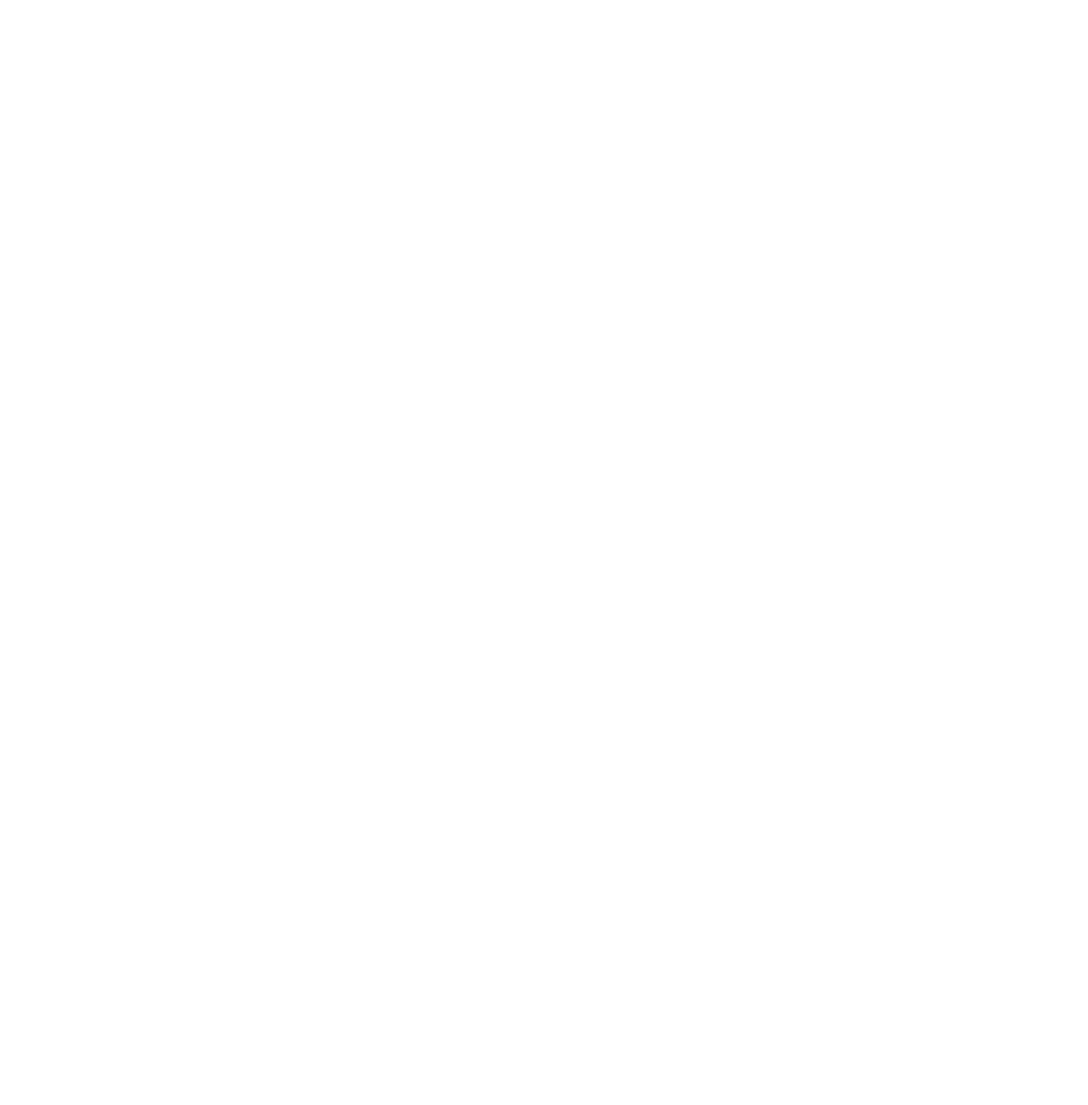
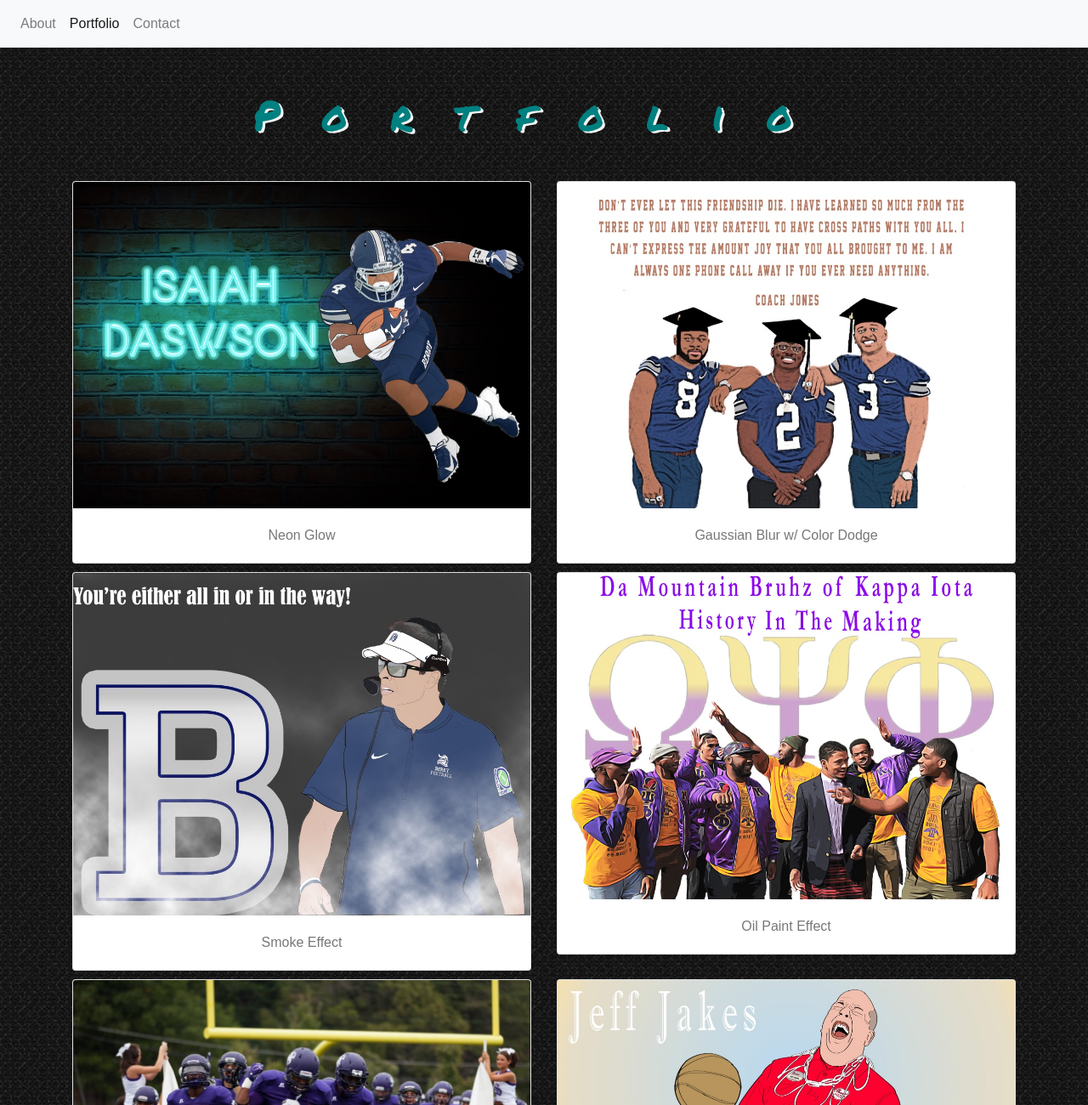
Before and after one commit to devantej2/Bootstrap-Portfolio, a plain HTML site: page portfolio.html in a window 1280 px wide. Shown: the top 1300 px of the page at 85% size. Before the commit the page ends 800 px from the top, so only its background shows below. Drawn offline with nearby package versions, Linux system fonts and the light colour scheme; files whose address does not match are found by name.

Commit message:
added images folder, updated portfolio.html to have image cards, padding between, image cards, changed the portfolio h2 properties

```diff
--- a/portfolio.html
+++ b/portfolio.html
@@ -0,0 +1,102 @@
+<!DOCTYPE html>
+<html>
+
+<head>
+    <title>Gallery</title>
+    <link rel="stylesheet" href="https://stackpath.bootstrapcdn.com/bootstrap/4.3.1/css/bootstrap.min.css"
+        integrity="sha384-ggOyR0iXCbMQv3Xipma34MD+dH/1fQ784/j6cY/iJTQUOhcWr7x9JvoRxT2MZw1T" crossorigin="anonymous">
+    <link rel="stylesheet" type="text/css" href="style.css">
+    <link href="https://fonts.googleapis.com/css?family=Permanent+Marker&display=swap" rel="stylesheet">
+</head>
+
+<body>
+    <nav class="navbar navbar-expand-lg navbar-light bg-light">
+        <div class="collapse navbar-collapse" id="navbarNav">
+            <ul class="navbar-nav">
+                <li class="nav-item">
+                    <a class="nav-link" href="index.html"> About </a>
+                </li>
+                <li class="nav-item active">
+                    <a class="nav-link" href="portfolio.html">Portfolio <span class="sr-only">(current)</span></a>
+                </li>
+                <li class="nav-item">
+                    <a class="nav-link" href="contact.html">Contact</a>
+                </li>
+            </ul>
+        </div>
+    </nav>
+
+    <div class="container">
+        <div class="row main2">
+            <div class="col">
+                <h2> Portfolio </h2>
+            </div>
+        </div>
+        <div class="row">
+            <div class="col">
+                <div class="card">
+                    <img src="images/isaiah.jpg" class="card-img-top" alt="football">
+                    <div class="card-body">
+                        <p class="card-text text">Neon Glow</p>
+                    </div>
+                </div>
+            </div>
+
+            <div class="col">
+                <div class="card">
+                    <img src="images/berry.jpg" class="card-img-top" alt="football">
+                    <div class="card-body">
+                        <p class="card-text text">Gaussian Blur w/ Color Dodge</p>
+                    </div>
+                </div>
+            </div>
+        </div>
+        <div class="row">
+            <div class="col">
+                <div class="card">
+                    <img src="images/coachk.jpg" class="card-img-top" alt="football coach">
+                    <div class="card-body">
+                        <p class="card-text text">Smoke Effect</p>
+                    </div>
+                </div>
+            </div>
+
+            <div class="col">
+                <div class="card">
+                    <img src="images/bruhz.jpg" class="card-img-top"
+                        alt="fraternity brothers">
+                    <div class="card-body">
+                        <p class="card-text text">Oil Paint Effect </p>
+                    </div>
+                </div>
+            </div>
+        </div>
+        <div class="row">
+            <div class="col">
+                <div class="card">
+                    <img src="images/banner.jpg" class="card-img-top"
+                        alt="photo of football player">
+                    <div class="card-body">
+                        <p class="card-text text">Football</p>
+                    </div>
+                </div>
+            </div>
+
+            <div class="col">
+
+                <div class="card">
+                    <img src="images/jeffjakes.jpg" class="card-img-top"
+                        alt="cartoon graphic">
+                    <div class="card-body">
+                        <p class="card-text text">Adobe Illustrator</p>
+                    </div>
+                </div>
+            </div>
+        </div>
+
+    </div>
+
+
+</body>
+
+</html>
--- a/style.css
+++ b/style.css
@@ -6,10 +6,10 @@ body{
 
 h2{
     color: teal;
-    border-bottom      : 2px;
-    border-bottom-color: #666666;
-    border-bottom-style: solid;
-    width: 20%;
+    font-family: 'Permanent Marker', cursive;
+    font-size: 49px;
+    letter-spacing: 50px;
+    text-shadow: 3px 2px whitesmoke;
 }
 
 .header {
@@ -28,11 +28,23 @@ h2{
     margin-bottom   : 20px;
 }
 
-img {
+.main2 {
+    margin          : 0 auto;
+    margin-top      : 30px;
+    /*border          : solid;
+    background-color: #ffffff;
+    border-color    : #dddddd; */
+    padding         : 20px;
+    margin-bottom   : 20px;
+    width: 100%;
+    text-align: center;
+}
+
+/*img {
     width: 210px;
     height: 200px;
     padding: 10px;
-}
+}*/
 
 .footer{
     position: absolute;
@@ -48,3 +60,11 @@ img {
     padding-top: 20px;
     padding-bottom: 20px;
 }
+
+.card {
+    margin-bottom: 10px;
+}
+
+.text{
+    text-align: center;
+}
```
Also changed, not shown: index.html (+2 -2 lines), images/banner.jpg (added), images/berry.jpg (added), images/bruhz.jpg (added), images/cam.jpg (added), images/catching.jpg (added), images/cfa.jpg (added), images/chickfila.jpg (added), images/chief.jpg (added), images/coachk.jpg (added), images/isaiah.jpg (added), images/jeffjakes.jpg (added), images/masonkinsey.jpg (added), images/mosaic.png (added), 2 more files.
